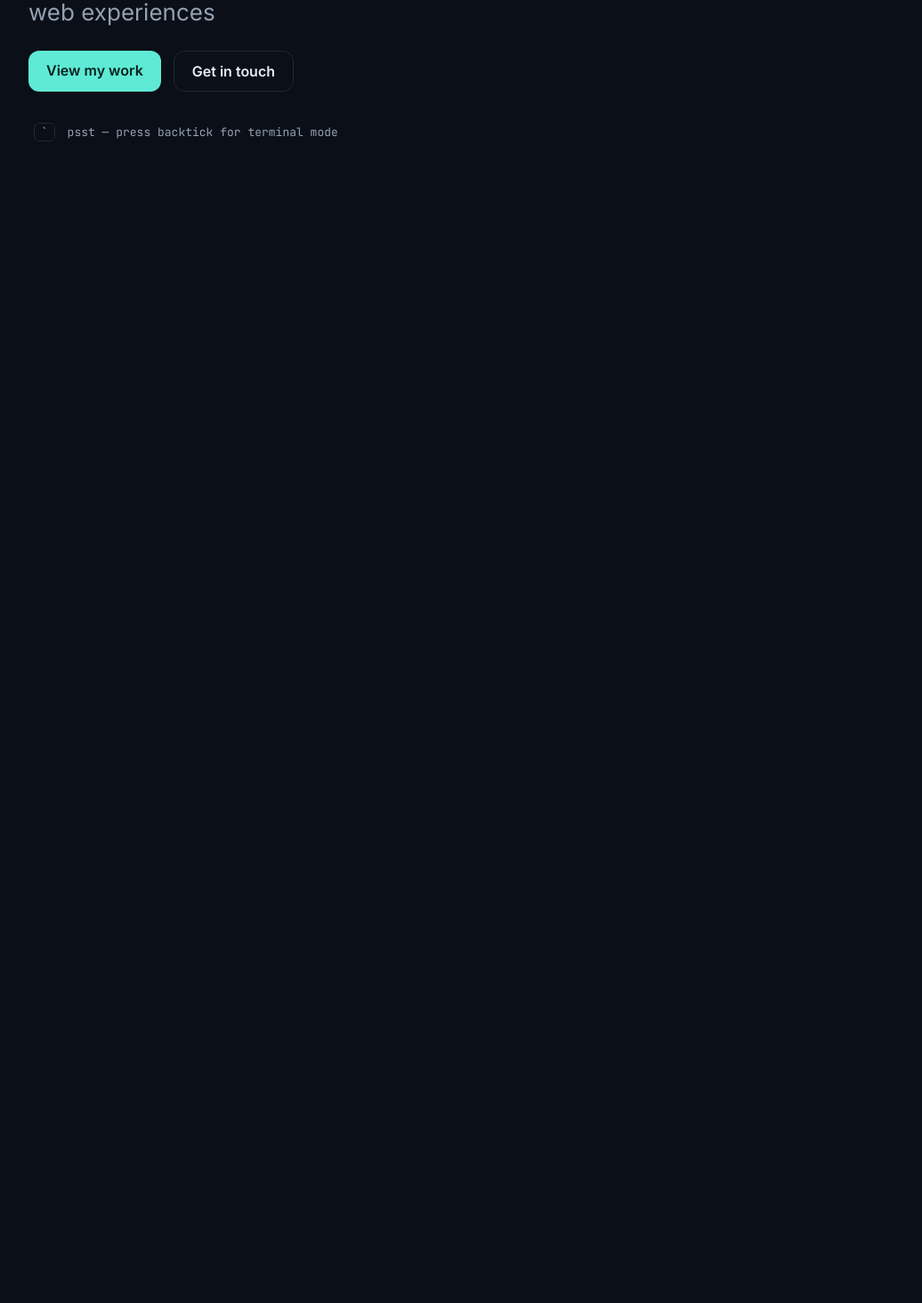
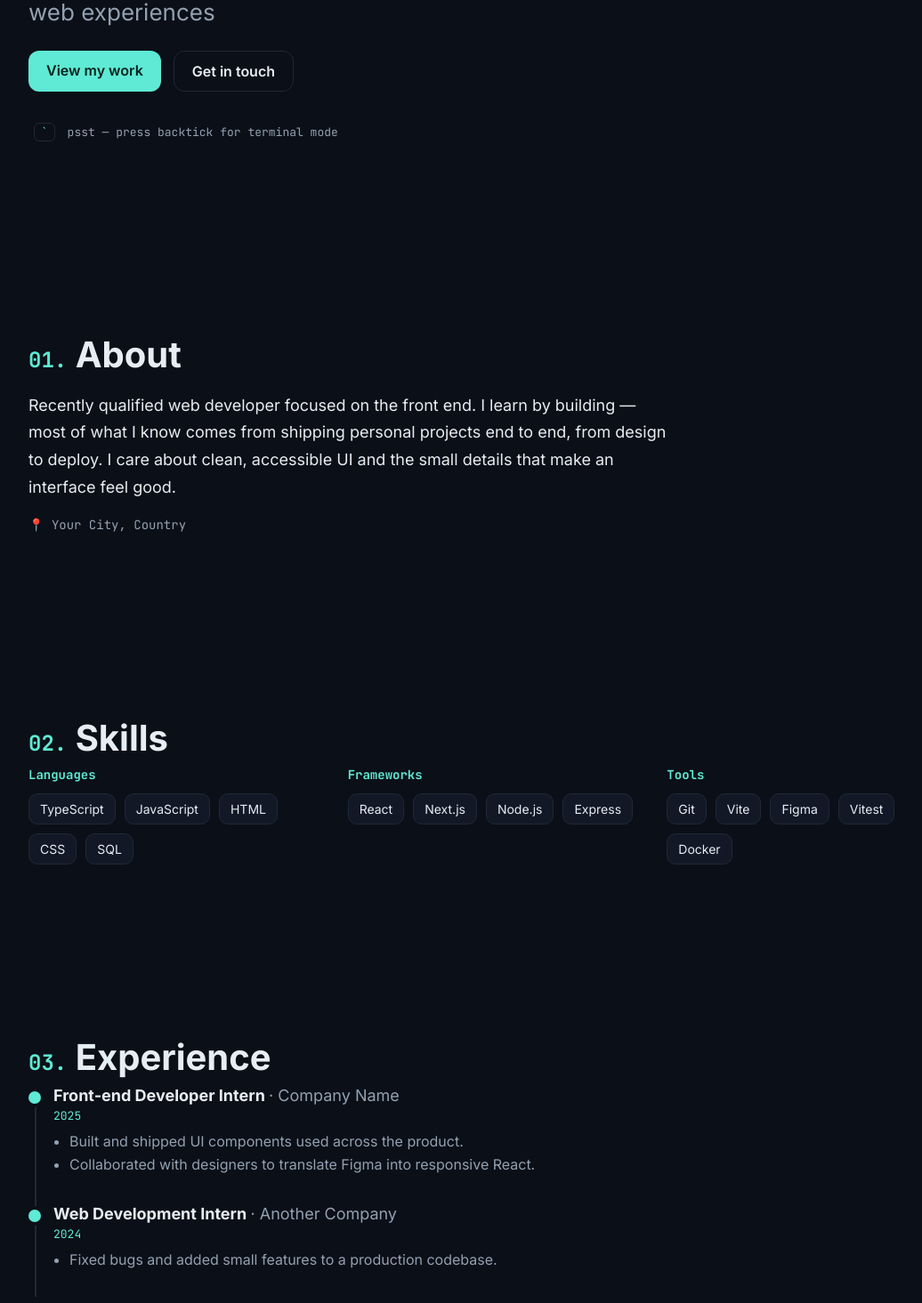
Before and after one commit to Benckert/myPortfolio, a React (Vite) app: page / in a window 1280 px wide. Shown: the part 369-1834 px from the top of the page at 89% size, without its empty margins (82-1118 px from the left). Before the commit the page ends 800 px from the top, so only its background shows below. Built offline with nearby package versions, Linux system fonts and the light colour scheme.

Commit message:
feat: about, skills, and experience sections
Also add a no-op IntersectionObserver stub to the test setup so Framer Motion
whileInView (scroll-reveal) components render under jsdom.

Co-Authored-By: Claude Opus 4.8 <noreply@anthropic.com>

```diff
--- /dev/null
+++ b/src/components/standard/About.tsx
@@ -0,0 +1,32 @@
+import { motion } from 'framer-motion';
+import { content } from '../../data/content';
+import { fadeUp, revealViewport } from '../../lib/motion';
+
+export function About() {
+  const { bio, location } = content.profile;
+  return (
+    <section id="about" className="section">
+      <div className="container">
+        <motion.h2
+          className="section__title"
+          variants={fadeUp}
+          initial="hidden"
+          whileInView="show"
+          viewport={revealViewport}
+        >
+          <span>01.</span> About
+        </motion.h2>
+        <motion.p
+          className="about__bio"
+          variants={fadeUp}
+          initial="hidden"
+          whileInView="show"
+          viewport={revealViewport}
+        >
+          {bio}
+        </motion.p>
+        {location && <p className="about__loc">📍 {location}</p>}
+      </div>
+    </section>
+  );
+}
--- /dev/null
+++ b/src/components/standard/Experience.tsx
@@ -0,0 +1,34 @@
+import { motion } from 'framer-motion';
+import { content } from '../../data/content';
+import { fadeUp, revealViewport } from '../../lib/motion';
+
+export function Experience() {
+  return (
+    <section id="experience" className="section">
+      <div className="container">
+        <h2 className="section__title"><span>03.</span> Experience</h2>
+        <div className="timeline">
+          {content.experience.map((e, i) => (
+            <motion.div
+              key={`${e.org}-${i}`}
+              className="timeline__item"
+              variants={fadeUp}
+              initial="hidden"
+              whileInView="show"
+              viewport={revealViewport}
+            >
+              <div className="timeline__dot" aria-hidden="true" />
+              <div className="timeline__body">
+                <h3 className="timeline__role">{e.role} <span>· {e.org}</span></h3>
+                <p className="timeline__period">{e.period}</p>
+                <ul className="timeline__points">
+                  {e.points.map((p, j) => <li key={j}>{p}</li>)}
+                </ul>
+              </div>
+            </motion.div>
+          ))}
+        </div>
+      </div>
+    </section>
+  );
+}
--- /dev/null
+++ b/src/components/standard/Skills.tsx
@@ -0,0 +1,38 @@
+import { motion } from 'framer-motion';
+import { content } from '../../data/content';
+import { fadeUp, staggerContainer, revealViewport } from '../../lib/motion';
+
+const GROUPS: { key: 'languages' | 'frameworks' | 'tools'; label: string }[] = [
+  { key: 'languages', label: 'Languages' },
+  { key: 'frameworks', label: 'Frameworks' },
+  { key: 'tools', label: 'Tools' },
+];
+
+export function Skills() {
+  return (
+    <section id="skills" className="section">
+      <div className="container">
+        <h2 className="section__title"><span>02.</span> Skills</h2>
+        <div className="skills__grid">
+          {GROUPS.map((g) => (
+            <motion.div
+              key={g.key}
+              className="skills__group"
+              variants={staggerContainer}
+              initial="hidden"
+              whileInView="show"
+              viewport={revealViewport}
+            >
+              <h3 className="skills__label">{g.label}</h3>
+              <ul className="skills__list">
+                {content.skills[g.key].map((s) => (
+                  <motion.li key={s} className="skill-chip" variants={fadeUp}>{s}</motion.li>
+                ))}
+              </ul>
+            </motion.div>
+          ))}
+        </div>
+      </div>
+    </section>
+  );
+}
--- a/src/components/standard/StandardSite.tsx
+++ b/src/components/standard/StandardSite.tsx
@@ -1,5 +1,8 @@
 import { Nav } from './Nav';
 import { Hero } from './Hero';
+import { About } from './About';
+import { Skills } from './Skills';
+import { Experience } from './Experience';
 import './standard.css';
 
 export function StandardSite({ onOpenTerminal }: { onOpenTerminal: () => void }) {
@@ -8,7 +11,11 @@ export function StandardSite({ onOpenTerminal }: { onOpenTerminal: () => void })
       <Nav onOpenTerminal={onOpenTerminal} />
       <main>
         <Hero onOpenTerminal={onOpenTerminal} />
-        {/* About, Projects, Skills, Experience, Contact, Footer added in Tasks 11–12 */}
+        <About />
+        {/* Projects added in Task 12 */}
+        <Skills />
+        <Experience />
+        {/* Contact + Footer added in Task 12 */}
       </main>
     </>
   );
--- a/src/components/standard/standard.css
+++ b/src/components/standard/standard.css
@@ -63,3 +63,33 @@
 .section__title { font-size: clamp(26px, 5vw, 40px); margin: 0 0 8px; }
 .section__title span { color: var(--accent); font-family: var(--font-mono); font-size: 0.6em; }
 .section__lead { color: var(--muted); max-width: 640px; margin: 0 0 36px; }
+
+/* About */
+.about__bio { font-size: 18px; color: var(--fg); max-width: 720px; line-height: 1.7; }
+.about__loc { color: var(--muted); margin-top: 16px; font-family: var(--font-mono); font-size: 14px; }
+
+/* Skills */
+.skills__grid { display: grid; grid-template-columns: repeat(3, 1fr); gap: 24px; }
+.skills__label { color: var(--accent); font-family: var(--font-mono); font-size: 14px; margin: 0 0 12px; }
+.skills__list { list-style: none; padding: 0; margin: 0; display: flex; flex-wrap: wrap; gap: 10px; }
+.skill-chip {
+  background: var(--bg-elev); border: 1px solid var(--border);
+  border-radius: 10px; padding: 8px 12px; font-size: 14px;
+}
+@media (max-width: 720px) { .skills__grid { grid-template-columns: 1fr; } }
+
+/* Experience timeline */
+.timeline { position: relative; padding-left: 28px; }
+.timeline::before {
+  content: ''; position: absolute; left: 7px; top: 4px; bottom: 4px;
+  width: 2px; background: var(--border);
+}
+.timeline__item { position: relative; padding-bottom: 32px; }
+.timeline__dot {
+  position: absolute; left: -28px; top: 6px; width: 14px; height: 14px;
+  border-radius: 50%; background: var(--accent); box-shadow: 0 0 0 4px var(--bg);
+}
+.timeline__role { margin: 0; font-size: 18px; }
+.timeline__role span { color: var(--muted); font-weight: 400; }
+.timeline__period { color: var(--accent); font-family: var(--font-mono); font-size: 13px; margin: 4px 0 8px; }
+.timeline__points { margin: 0; padding-left: 18px; color: var(--muted); line-height: 1.6; }
```
Also changed, not shown: src/test/setup.ts (+19 -0 lines), 1 other file (tests, documents, lock files or other folders).
